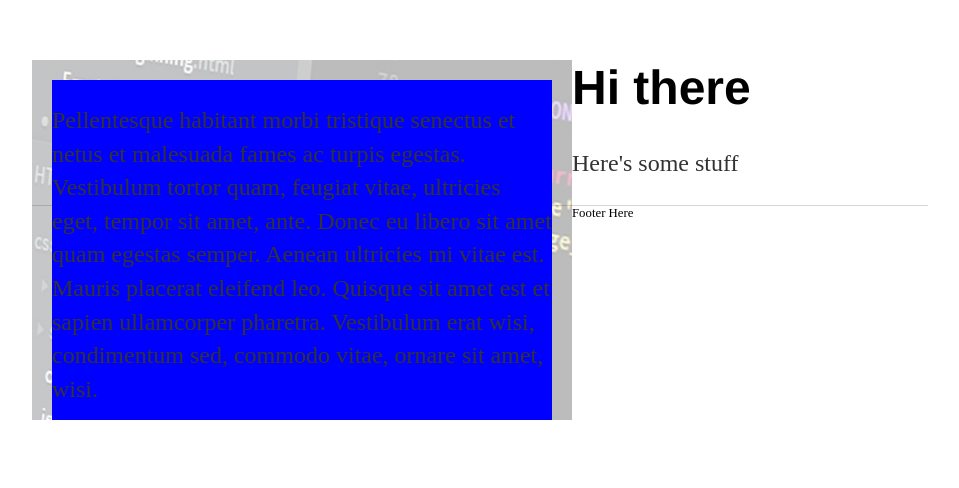
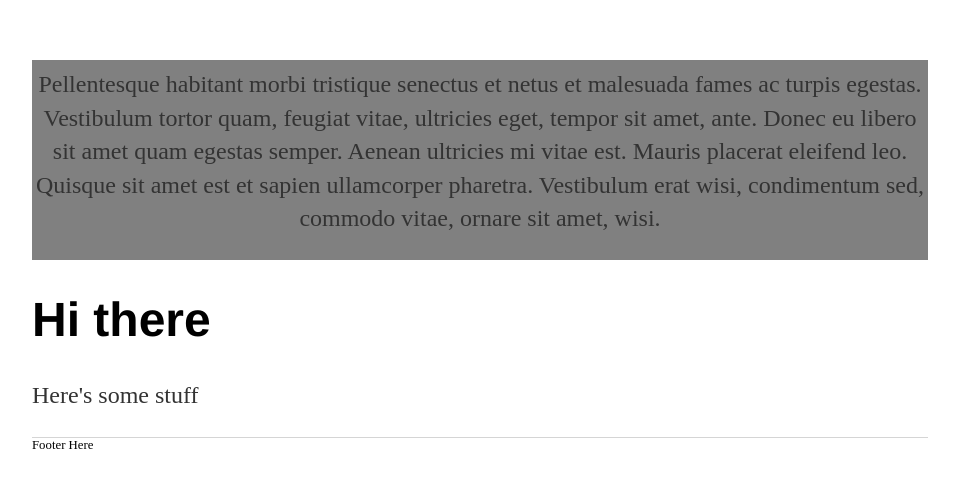
Before and after one commit to thweattm/thweattm.github.io, a Jekyll site: the page built from index.html, in a window 1280 px wide. Shown: the top 488 px of the page, without its empty margins (160-1119 px from the left). Built offline with Jekyll 4.4.1, drawn with Linux system fonts in a browser that asks for light colours.

Commit message:
Update main.css

```diff
--- a/css/main.css
+++ b/css/main.css
@@ -39,29 +39,23 @@ div.navigation {
 */
 
 .alpha_wrapper {
-  width: 540px;
-  height: 360px;
-  float: left;
+  height: 200px;
   position: relative;
   color: #fff;
   overflow: hidden;
 }
 
 .alpha_2 {
-    background: transparent url("/pics/header.jpg") no-repeat 0 0;
-    width: 540px;
-    height: 440px;
-    float: left;
+    background: transparent url("/pics/header.jpg");
     filter: alpha(opacity=30);
     opacity: 0.3;
   }
 
 .text_holder_2 {
-    background: blue;
+    background: gray;
     position: absolute;
-    top: 20px;
-    left: 20px;
-    width: 500px;
+    bottom: 0;
+    text-align: center;
     overflow: hidden;
     clear: both;
   }
```
